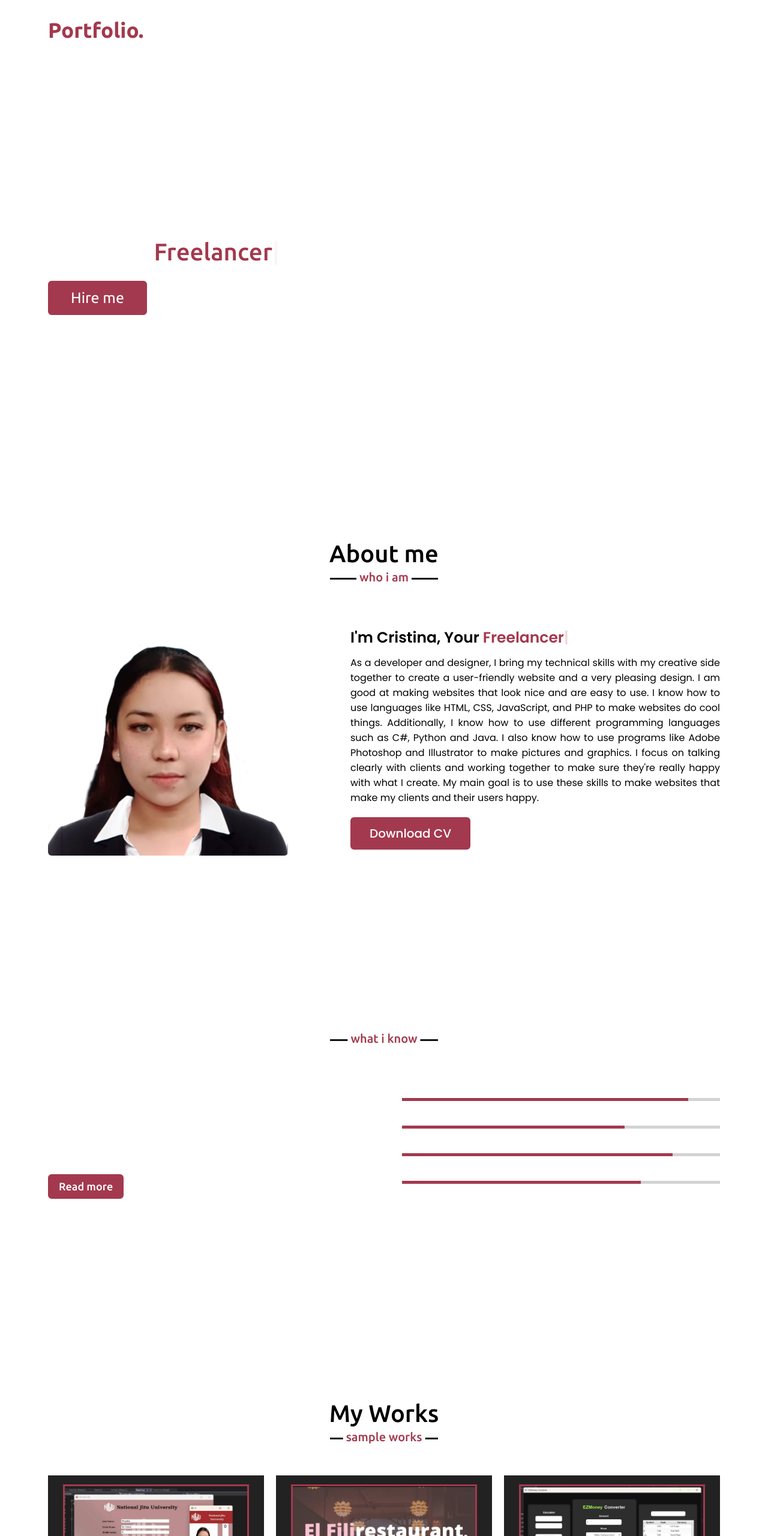
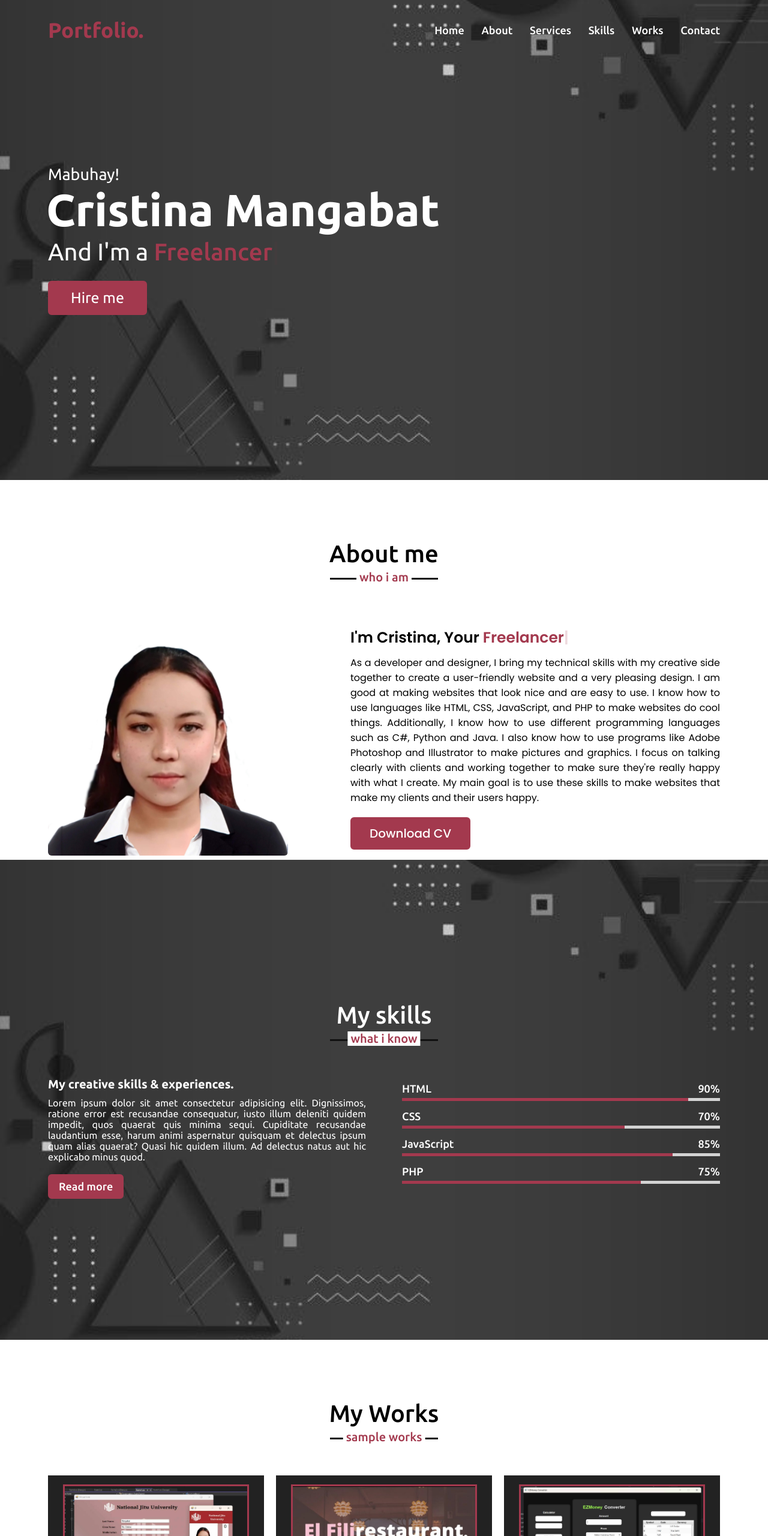
Before and after one commit to pyxess/MANGABAT-PORTFOLIO, a plain HTML site: page index.html in a window 1280 px wide. Shown: the top 2560 px of the page at 60% size. Drawn offline with nearby package versions, Linux system fonts and the light colour scheme.

Commit message:
Update style.css

```diff
--- a/style.css
+++ b/style.css
@@ -157,7 +157,7 @@ section .title::after{
 /* home section styling */
 .home{
     display: flex;
-    background: url("img/bghome.jpg") no-repeat center;
+    background: url("bghome.jpg") no-repeat center;
     height: 100vh;
     color: #fff;
     min-height: 500px;
@@ -251,7 +251,7 @@ section .title::after{
 /* skills section styling */
 .skills{
     display: flex;
-    background: url("img/bghome.jpg") no-repeat center;
+    background: url("bghome.jpg") no-repeat center;
     height: 100vh;
     color: #fff;
     min-height: 500px;
```
